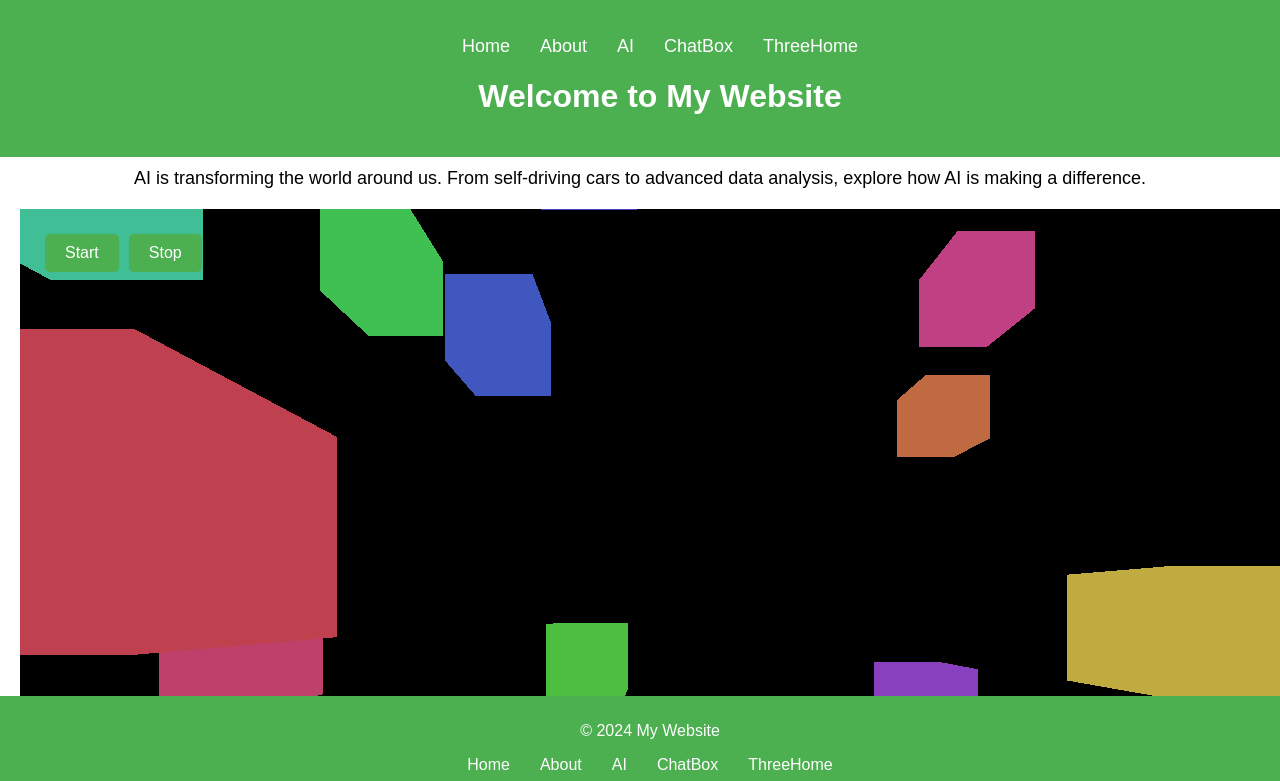
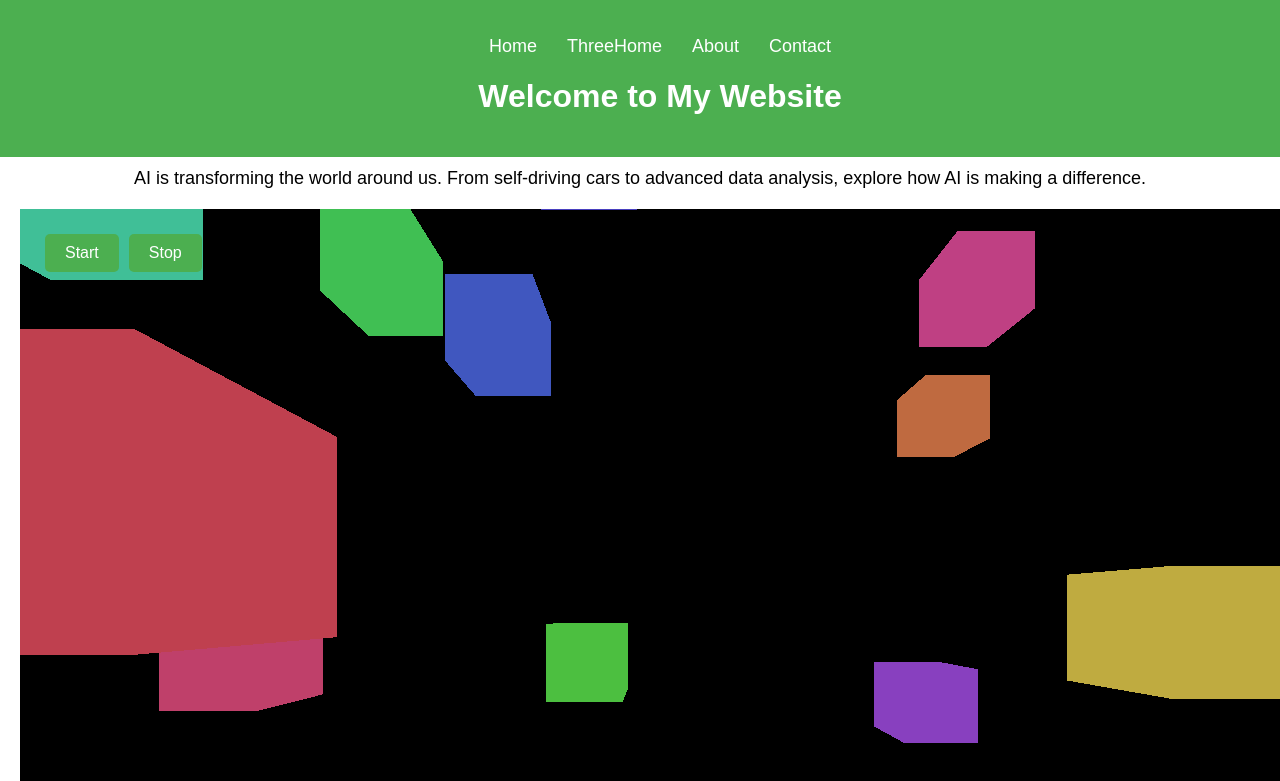
Before and after one commit to Abdulbasir456/AI_Project, a React (Create React App) app: page /home-three in a window 1280 px wide. Shown: the top 781 px of the page. Built offline with nearby package versions, Linux system fonts and the light colour scheme.

Commit message:
website modified

```diff
--- a/src/App.js
+++ b/src/App.js
@@ -6,8 +6,6 @@ import './App.css';
 import { BrowserRouter as Router, Routes, Route, Link } from "react-router-dom";
 import Home from "./components/homePage";
 import About from "./components/about";
-import AI from './components/AI';
-import ChatBox  from './components/chatBox';
 import HomeThree from './components/homeThree';
 import Contact from './components/contact';
 
@@ -23,8 +21,6 @@ function App() {
 
               <Route path="/" element={<Home />} />
               <Route path="/about" element={<About />} />
-              <Route path="/ai" element={<AI />} />
-              <Route path="/chat-box" element={<ChatBox />} />
               <Route path="/home-three" element={<HomeThree />} />
               <Route path="/contact" element={<Contact />} />
 
--- a/src/components/AI.css
+++ /dev/null
@@ -1,125 +0,0 @@
-/* General container styling */
-.ai-container {
-    text-align: center;
-    padding: 20px;
-    font-family: Arial, sans-serif;
-  }
-
-  /* Header styling */
-  .ai-header {
-    background-color: #4CAF50;
-    padding: 20px;
-    color: white;
-    position: fixed;
-    width: 100%;
-    top: 0;
-    left: 0;
-    z-index: 1000;
-  }
-
-  /* Navigation bar styling */
-  .navbar {
-    margin-bottom: 20px;
-  }
-
-  .navbar ul {
-    list-style-type: none;
-    padding: 0;
-    display: flex;
-    justify-content: center;
-  }
-
-  .navbar li {
-    margin: 0 15px;
-  }
-
-  .navbar a {
-    color: white;
-    text-decoration: none;
-    font-size: 18px;
-    transition: color 0.3s;
-  }
-
-  .navbar a:hover {
-    color: #ddd;
-  }
-
-  /* Main content styling */
-  .ai-main {
-    margin-top: 100px; /* To avoid overlap with the fixed header */
-  }
-
-  .ai-intro h2 {
-    font-size: 24px;
-    margin-bottom: 10px;
-  }
-
-  .ai-intro p {
-    font-size: 18px;
-    margin: 20px 0;
-  }
-
-  /* AI Model Interaction styling */
-  .ai-interaction {
-    margin: 20px 0;
-  }
-
-  .ai-interaction h2 {
-    font-size: 22px;
-    margin-bottom: 10px;
-  }
-
-  .ai-interaction button {
-    background-color: #4CAF50;
-    color: white;
-    padding: 10px 20px;
-    border: none;
-    cursor: pointer;
-    font-size: 16px;
-    transition: background-color 0.3s;
-  }
-
-  .ai-interaction button:hover {
-    background-color: #45a049;
-  }
-
-  .ai-interaction .response {
-    margin-top: 20px;
-    font-size: 18px;
-    color: #333;
-  }
-
-  /* Footer styling */
-  .ai-footer {
-    background-color: #4CAF50;
-    color: white;
-    padding: 10px;
-    position: fixed;
-    width: 100%;
-    bottom: 0;
-    left: 0;
-    text-align: center;
-    z-index: 1000;
-  }
-
-  .footer-nav ul {
-    list-style-type: none;
-    padding: 0;
-    display: flex;
-    justify-content: center;
-  }
-
-  .footer-nav li {
-    margin: 0 15px;
-  }
-
-  .footer-nav a {
-    color: white;
-    text-decoration: none;
-    font-size: 16px;
-    transition: color 0.3s;
-  }
-
-  .footer-nav a:hover {
-    color: #ddd;
-  }
--- a/src/components/AI.js
+++ /dev/null
@@ -1,61 +0,0 @@
-import React, { useState } from 'react';
-import { Link } from 'react-router-dom';
-import './AI.css';
-
-// Placeholder function for AI model interaction
-const AIModelInteraction = () => {
-  const [response, setResponse] = useState('');
-
-  const handleAsk = () => {
-    setResponse('This is a response from the AI model.');
-  };
-
-  return (
-    <div className="ai-interaction">
-      <h2>Interact with Our AI Model</h2>
-      <button onClick={handleAsk}>Ask the AI</button>
-      {response && <p className="response">{response}</p>}
-    </div>
-  );
-};
-
-const AI = () => {
-  return (
-    <div className="ai-container">
-      <header className="ai-header">
-        <nav className="navbar">
-          <ul>
-            <li><Link to="/">Home</Link></li>
-            <li><Link to="/about">About</Link></li>
-            <li><Link to="/ai">AI</Link></li>
-            <li><Link to="/chat-box">ChatBox</Link></li>
-            <li><Link to="/home-three">ThreeHome</Link></li>
-          </ul>
-        </nav>
-        <h1>Artificial Intelligence</h1>
-      </header>
-      <main className="ai-main">
-        <section className="ai-intro">
-          <h2>What is AI?</h2>
-          <p>AI, or Artificial Intelligence, refers to the simulation of human intelligence in machines that are programmed to think like humans and mimic their actions.</p>
-        </section>
-        <section className="ai-model">
-          <AIModelInteraction />
-        </section>
-      </main>
-      <footer className="ai-footer">
-        <p>&copy; 2024 My Website</p>
-        <nav className="footer-nav">
-          <ul>
-            <li><Link to="/">Home</Link></li>
-            <li><Link to="/about">About</Link></li>
-            <li><Link to="/ai">AI</Link></li>
-            <li><Link to="/chat-box">ChatBox</Link></li>
-          </ul>
-        </nav>
-      </footer>
-    </div>
-  );
-};
-
-export default AI;
--- a/src/components/about.js
+++ b/src/components/about.js
@@ -9,10 +9,9 @@ const About = () => {
         <nav className="navbar">
           <ul>
             <li><Link to="/">Home</Link></li>
+            <li><Link to="/home-three">ThreeHome</Link></li>
             <li><Link to="/about">About</Link></li>
-            <li><Link to="/ai">AI</Link></li>
-            <li><Link to="/chat-box">ChatBox</Link></li>
-            <li><Link to="/home-three">ThreeHome</Link></li>
+            <li><Link to="/contact">Contact</Link></li>
           </ul>
         </nav>
         <h1>About Us</h1>
@@ -28,8 +27,6 @@ const About = () => {
           <ul>
             <li><Link to="/">Home</Link></li>
             <li><Link to="/about">About</Link></li>
-            <li><Link to="/ai">AI</Link></li>
-            <li><Link to="/chat-box">ChatBox</Link></li>
           </ul>
         </nav>
       </footer>
--- a/src/components/aiModel.js
+++ /dev/null
@@ -1,78 +0,0 @@
-
-
-/*import React, { useState } from 'react';
-import axios from 'axios';
-import './AI.css';
-
-const AIModelInteraction = () => {
-  const [response, setResponse] = useState('');
-  const [question, setQuestion] = useState('');
-
-  const handleAsk = async () => {
-    try {
-      const res = await axios.post('http://localhost:5000/ask', { question });
-      setResponse(res.data.response);
-    } catch (error) {
-      console.error('Error asking the AI', error);
-      setResponse('There was an error contacting the AI.');
-    }
-  };
-
-  return (
-    <div className="ai-interaction">
-      <h2>Interact with Our AI Model</h2>
-      <input
-        type="text"
-        value={question}
-        onChange={(e) => setQuestion(e.target.value)}
-        placeholder="Ask a question..."
-      />
-      <button onClick={handleAsk}>Ask the AI</button>
-      {response && <p className="response">{response}</p>}
-    </div>
-  );
-};
-
-export default AIModelInteraction;
-*/
-
-import React, { useState } from 'react';
-import './AI.css';
-
-const AIModelInteraction = () => {
-  const [response, setResponse] = useState('');
-  const [question, setQuestion] = useState('');
-
-  const handleAsk = async () => {
-    try {
-      const res = await fetch('http://localhost:5000/ask', {
-        method: 'POST',
-        headers: {
-          'Content-Type': 'application/json',
-        },
-        body: JSON.stringify({ question }),
-      });
-      const data = await res.json();
-      setResponse(data.response);
-    } catch (error) {
-      console.error('Error asking the AI', error);
-      setResponse('There was an error contacting the AI.');
-    }
-  };
-
-  return (
-    <div className="ai-interaction">
-      <h2>Interact with Our AI Model</h2>
-      <input
-        type="text"
-        value={question}
-        onChange={(e) => setQuestion(e.target.value)}
-        placeholder="Ask a question..."
-      />
-      <button onClick={handleAsk}>Ask the AI</button>
-      {response && <p className="response">{response}</p>}
-    </div>
-  );
-};
-
-export default AIModelInteraction;
--- a/src/components/chatBox.js
+++ /dev/null
@@ -1,65 +0,0 @@
-import React, { useState } from 'react';
-import { Link } from 'react-router-dom';
-import AIModelInteraction from './aiModel';
-import './AI.css';
-
-const ChatBox = () => {
-  const [menuOpen, setMenuOpen] = useState(false);
-
-  const toggleMenu = () => {
-    setMenuOpen(!menuOpen);
-  };
-
-  return (
-    <div className="ai-container">
-      <header className="ai-header">
-        <nav className="navbar">
-          <ul>
-            <li><Link to="/">Home</Link></li>
-            <li><Link to="/about">About</Link></li>
-            <li><Link to="/ai">AI</Link></li>
-            <li><Link to="/chat-box">ChatBox</Link></li>
-            <li><Link to="/home-three">ThreeHome</Link></li>
-          </ul>
-          <div className="menu-icon" onClick={toggleMenu}>
-            <span></span>
-            <span></span>
-            <span></span>
-          </div>
-        </nav>
-        <h1>Artificial Intelligence</h1>
-        {menuOpen && (
-          <div className="dropdown-menu">
-            <ul>
-              <li><Link to="/" onClick={toggleMenu}>Home</Link></li>
-              <li><Link to="/about" onClick={toggleMenu}>About</Link></li>
-              <li><Link to="/ai" onClick={toggleMenu}>AI</Link></li>
-            </ul>
-          </div>
-        )}
-      </header>
-      <main className="ai-main">
-        <section className="ai-intro">
-          <h2>What is AI?</h2>
-          <p>AI, or Artificial Intelligence, refers to the simulation of human intelligence in machines that are programmed to think like humans and mimic their actions.</p>
-        </section>
-        <section className="ai-model">
-          <AIModelInteraction />
-        </section>
-      </main>
-      <footer className="ai-footer">
-        <p>&copy; 2024 My Website</p>
-        <nav className="footer-nav">
-          <ul>
-            <li><Link to="/">Home</Link></li>
-            <li><Link to="/about">About</Link></li>
-            <li><Link to="/ai">AI</Link></li>
-            <li><Link to="/chat-box">ChatBox</Link></li>
-          </ul>
-        </nav>
-      </footer>
-    </div>
-  );
-};
-
-export default ChatBox;
--- a/src/components/contact.js
+++ b/src/components/contact.js
@@ -10,6 +10,7 @@ const Contact = () => {
 
                     <ul>
                         <li><Link to="/">Home</Link></li>
+                        <li><Link to="/home-three">ThreeHome</Link></li>
                         <li><Link to="/about">About</Link></li>
                         <li><Link to="/contact">Contact</Link></li>
                     </ul>
--- a/src/components/homePage.js
+++ b/src/components/homePage.js
@@ -95,12 +95,10 @@ const Home = () => {
         <nav className="navbar">
           <ul>
             <li><Link to="/">Home</Link></li>
+            <li><Link to="/home-three">ThreeHome</Link></li>
             <li><Link to="/about">About</Link></li>
-            <li><Link to="/ai">AI</Link></li>
-            <li><Link to="/chat-box">ChatBox</Link></li>
-            <li><Link to="/home-three">ThreeHome</Link></li>
             <li><Link to="/contact">Contact</Link></li>
-            {/* Add more links as needed */}
+
           </ul>
         </nav>
         <h1>Welcome to My Website</h1>
--- a/src/components/homeThree.js
+++ b/src/components/homeThree.js
@@ -104,10 +104,9 @@ const HomeThree = () => {
         <nav className="navbar">
           <ul>
             <li><Link to="/">Home</Link></li>
+            <li><Link to="/home-three">ThreeHome</Link></li>
             <li><Link to="/about">About</Link></li>
-            <li><Link to="/ai">AI</Link></li>
-            <li><Link to="/chat-box">ChatBox</Link></li>
-            <li><Link to="/home-three">ThreeHome</Link></li>
+            <li><Link to="/contact">Contact</Link></li>
           </ul>
         </nav>
         <h1>Welcome to My Website</h1>
@@ -131,8 +130,6 @@ const HomeThree = () => {
           <ul>
             <li><Link to="/">Home</Link></li>
             <li><Link to="/about">About</Link></li>
-            <li><Link to="/ai">AI</Link></li>
-            <li><Link to="/chat-box">ChatBox</Link></li>
             <li><Link to="/home-three">ThreeHome</Link></li>
           </ul>
         </nav>
```
